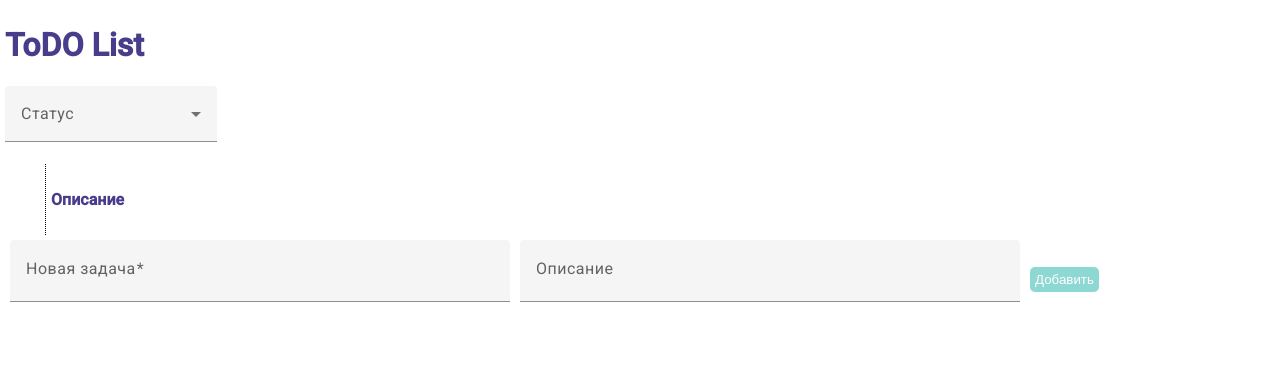
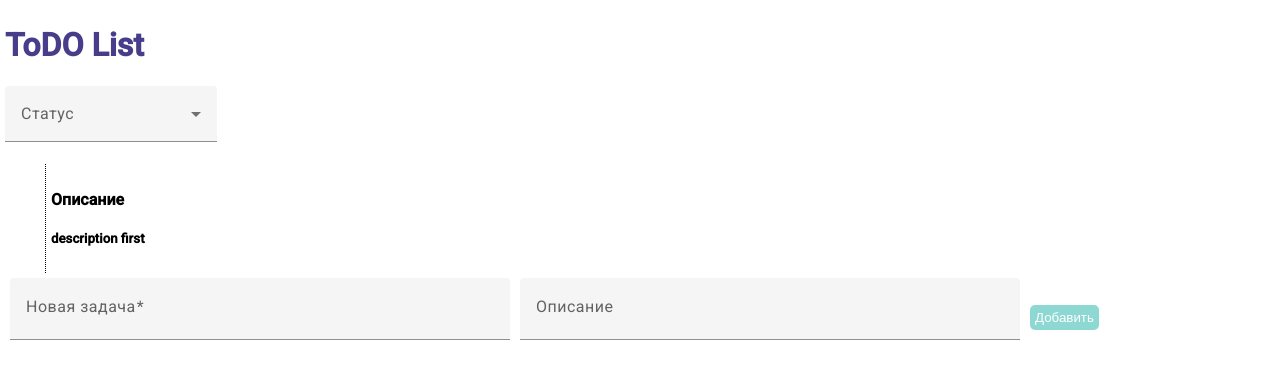
Before and after one commit to OtusTeam-Angular-TyazhMash/ToDoList-tayushevamv, an Angular app in the folder ToDoList/: page /tasks/1 in a window 1280 px wide. Shown: the top 368 px of the page. Built offline with nearby package versions, Linux system fonts and the light colour scheme; data requests are answered from the project's data file.

Commit message:
ДЗ №7

```diff
--- /dev/null
+++ b/ToDoList/src/app/app-routing.module.ts
@@ -0,0 +1,39 @@
+import { NgModule } from '@angular/core';
+import { CommonModule } from '@angular/common';
+import { RouterModule, Routes } from '@angular/router';
+import { ToDoListComponent } from './components/to-do-list/to-do-list.component';
+import { ToDoItemViewComponent } from './components/to-do-item-view/to-do-item-view.component';
+
+const AppRoutes: Routes = [
+    {
+        path: '',
+        redirectTo: 'tasks',
+        pathMatch: 'full',
+    },
+    {
+        path: 'tasks',
+        component: ToDoListComponent,
+        children: [
+            {
+                path: ':id',
+                component: ToDoItemViewComponent,
+            },
+        ],
+    },
+    {
+        path: '**',
+        redirectTo: '',
+    },
+];
+
+@NgModule({
+    declarations: [],
+    imports: [
+        CommonModule,
+        RouterModule.forRoot(AppRoutes),
+    ],
+    exports: [
+        RouterModule,
+    ],
+})
+export class AppRoutingModule { }
--- a/ToDoList/src/app/app.component.html
+++ b/ToDoList/src/app/app.component.html
@@ -1 +1 @@
-<app-to-do-list/>
+<router-outlet></router-outlet>
--- a/ToDoList/src/app/app.module.ts
+++ b/ToDoList/src/app/app.module.ts
@@ -13,6 +13,8 @@ import { SharedModule } from './shared/shared.module';
 import { ToastComponent } from './shared/toast/toast.component';
 import { CreateItemComponent } from './components/to-do-create-item/to-do-create-item.component';
 import { HttpClientModule } from '@angular/common/http';
+import { ToDoItemViewComponent } from './components/to-do-item-view/to-do-item-view.component';
+import { AppRoutingModule } from './app-routing.module';
 
 @NgModule({
   declarations: [
@@ -21,6 +23,7 @@ import { HttpClientModule } from '@angular/common/http';
     ToDoListItemComponent,
     ToastComponent,
     CreateItemComponent,
+    ToDoItemViewComponent,
   ],
   imports: [
     BrowserModule,
@@ -32,7 +35,8 @@ import { HttpClientModule } from '@angular/common/http';
     MatCheckboxModule,
     SharedModule,
     ReactiveFormsModule,
-    HttpClientModule
+    HttpClientModule,
+    AppRoutingModule
   ],
   providers: [],
   bootstrap: [AppComponent]
--- a/ToDoList/src/app/components/to-do-create-item/to-do-create-item.component.ts
+++ b/ToDoList/src/app/components/to-do-create-item/to-do-create-item.component.ts
@@ -24,7 +24,7 @@ export class CreateItemComponent implements OnInit{
     this.addItemEvent.emit(
       {
         text: this.itemForm.controls['title'].value,
-        description: this.itemForm.controls['title'].value
+        description: this.itemForm.controls['description'].value
       }
     );
   }
--- /dev/null
+++ b/ToDoList/src/app/components/to-do-item-view/to-do-item-view.component.html
@@ -0,0 +1,2 @@
+<h4>Описание</h4>
+<h5>{{itemDescription}}</h5>
--- /dev/null
+++ b/ToDoList/src/app/components/to-do-item-view/to-do-item-view.component.ts
@@ -0,0 +1,39 @@
+import { HttpErrorResponse } from '@angular/common/http';
+import { Component } from '@angular/core';
+import { ActivatedRoute } from '@angular/router';
+import { Subject, takeUntil } from 'rxjs';
+import { ServiceService } from 'src/app/services/service.service';
+import { EToastType, ToastService } from 'src/app/shared/services/toast.service';
+
+@Component({
+  selector: 'app-to-do-item-view',
+  templateUrl: './to-do-item-view.component.html',
+  styleUrls: ['./to-do-item-view.component.scss']
+})
+export class ToDoItemViewComponent {
+  itemDescription!: string;
+  componentDestroyed$: Subject<boolean> = new Subject<boolean>();
+
+  constructor(private activatedRoute: ActivatedRoute,
+      private toastService: ToastService,
+      private service: ServiceService) { }
+
+  ngOnDestroy(): void {
+      this.componentDestroyed$.next(true);
+      this.componentDestroyed$.complete();
+  }
+
+  ngOnInit(): void {
+      this.activatedRoute.params.pipe(takeUntil(this.componentDestroyed$)).subscribe((params) => {
+          this.service.getItem(params["id"]).subscribe({
+              next: (toDoListItem) => {
+                  this.itemDescription = toDoListItem.description;
+              },
+              error: (err: HttpErrorResponse) => {
+                this.toastService.showToast(EToastType.error, 'Не удалось загрузить данные ' + err.message);
+              },
+          });
+      });
+  }
+
+}
--- a/ToDoList/src/app/components/to-do-list-item/to-do-list-item.component.html
+++ b/ToDoList/src/app/components/to-do-list-item/to-do-list-item.component.html
@@ -15,7 +15,7 @@
     <mat-checkbox [checked]="listItem.status === statusList.Complete"
     (change)="statusChange($event)" />
     <input type="text" [value]="listItem.text" [readonly]="!isEdit" (dblclick)="isEdit=true">
-    <app-button class="button button-delete" (click)="deleteItem()"
+    <app-button class="button button-delete" (click)="deleteItem(); $event.stopPropagation()"
                 [appTooltip]="'Удалить из списка дел'">
         Удалить
     </app-button>
--- a/ToDoList/src/app/components/to-do-list/to-do-list.component.html
+++ b/ToDoList/src/app/components/to-do-list/to-do-list.component.html
@@ -16,21 +16,17 @@
     </div>
     <div class="list-block">
       <ul>
-        <li *ngFor="let elem of listItems" (click)="onClickItem(elem.id)">
+        <li *ngFor="let elem of listItems" routerLinkActive="selected" [routerLink]="[elem.id]" tabindex="0">
                       <app-to-do-list-item [listItem]="elem"
                                             (deleteItemEvent)="deleteItem($event)"
                                             (editItemEvent)="editItem($event)"
                                             (editItemStatusEvent)="editItemStatus(elem, $event)"
-                                [class.selected]="elem.id === selectedItemId"
                                             [appTooltip]="'Нажми чтобы посмотреть описание'">
                       </app-to-do-list-item>
         </li>
       </ul>
-      <div class="description-block">
-        <h4>Описание</h4>
-        <ng-container *ngIf="selectedItemId!=null">
-           <h5>{{getDescription()}}</h5>
-        </ng-container>
+      <div class="description-block" *ngIf="getItemIdFromRoute !== null">
+        <router-outlet></router-outlet>
       </div>
     </div>
     <div>
--- a/ToDoList/src/app/components/to-do-list/to-do-list.component.ts
+++ b/ToDoList/src/app/components/to-do-list/to-do-list.component.ts
@@ -1,5 +1,6 @@
 import { Component, OnInit } from '@angular/core';
 import { MatSelectChange } from '@angular/material/select';
+import { ActivatedRoute } from '@angular/router';
 import { IListItem, ICreateItem, EStatus, ISelectListItem } from 'src/app/models/to-do-list.model';
 import { ServiceService } from 'src/app/services/service.service';
 import { EToastType, ToastService } from 'src/app/shared/services/toast.service';
@@ -12,19 +13,24 @@ import { EToastType, ToastService } from 'src/app/shared/services/toast.service'
 export class ToDoListComponent implements OnInit{
 
   constructor(private service: ServiceService,
-              private toastService: ToastService
+              private toastService: ToastService,
+              private activatedRoute: ActivatedRoute
   ) {}
 
   isLoading: boolean = true;
   listItems: Array<IListItem> = [];
   newValue: string = '';
   newDescription: string = '';
-  selectedItemId!: number|null;
   readonly statusList: ISelectListItem[] = [
           {key: null, value: 'All'},
           {key: EStatus.InProgress, value: EStatus.InProgress},
           {key: EStatus.Complete, value: EStatus.Complete}
         ];
+
+  public get getItemIdFromRoute(): number | null {
+      return this.activatedRoute.snapshot.children.length === 0 ?
+          null : +this.activatedRoute.snapshot.children[0].params['id'];
+  }
 
   addItem(item: ICreateItem) : void {
     this.service.addItem(item.text, item.description).subscribe({
@@ -44,8 +50,6 @@ export class ToDoListComponent implements OnInit{
               const index = this.listItems.findIndex(item => item.id === id);
               if (index > -1)
                   this.listItems.splice(index, 1);
-              if (id === this.selectedItemId)
-                  this.selectedItemId = null;
               this.toastService.showToast(EToastType.success, "Задача удалена");
           },
           error: () => {
@@ -108,23 +112,6 @@ export class ToDoListComponent implements OnInit{
       );
   }
 
-  onClickItem(id: number): void {
-    this.selectedItemId = id;
-  }
-
-  getDescription(): string {
-    let result ='';
-    this.service.getItem(this.selectedItemId!).subscribe({
-      next: (res) => {
-        result = res.description;
-      },
-      error: () => {
-        this.toastService.showToast(EToastType.error, 'Не удалось загрузить данные');
-      },
-    });
-    return result;
-  }
-
   onFilter(status: MatSelectChange): void {
     if (status.value === null)
         this.getList()
--- a/ToDoList/src/app/services/service.service.ts
+++ b/ToDoList/src/app/services/service.service.ts
@@ -21,7 +21,7 @@ export class ServiceService {
     }
 
     getItem(id: number): Observable<IListItem> {
-      return this.httpClient.get<IListItem>(this.url+ "?id=" + id);
+      return this.httpClient.get<IListItem>(this.url+ "/" + id);
     }
 
   addItem(text: string, description: string): Observable<IListItem> {
```
Also changed, not shown: ToDoList/src/app/components/to-do-item-view/to-do-item-view.component.scss (added). Lines whose indentation alone changed are shown as unchanged.
